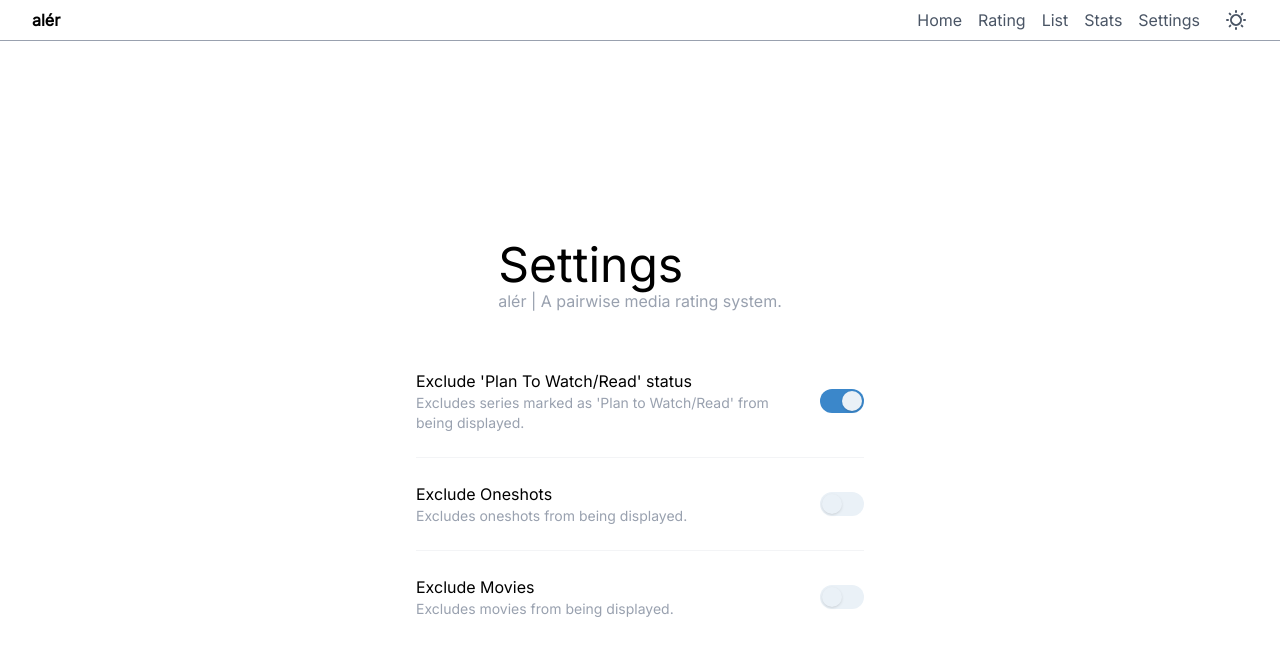
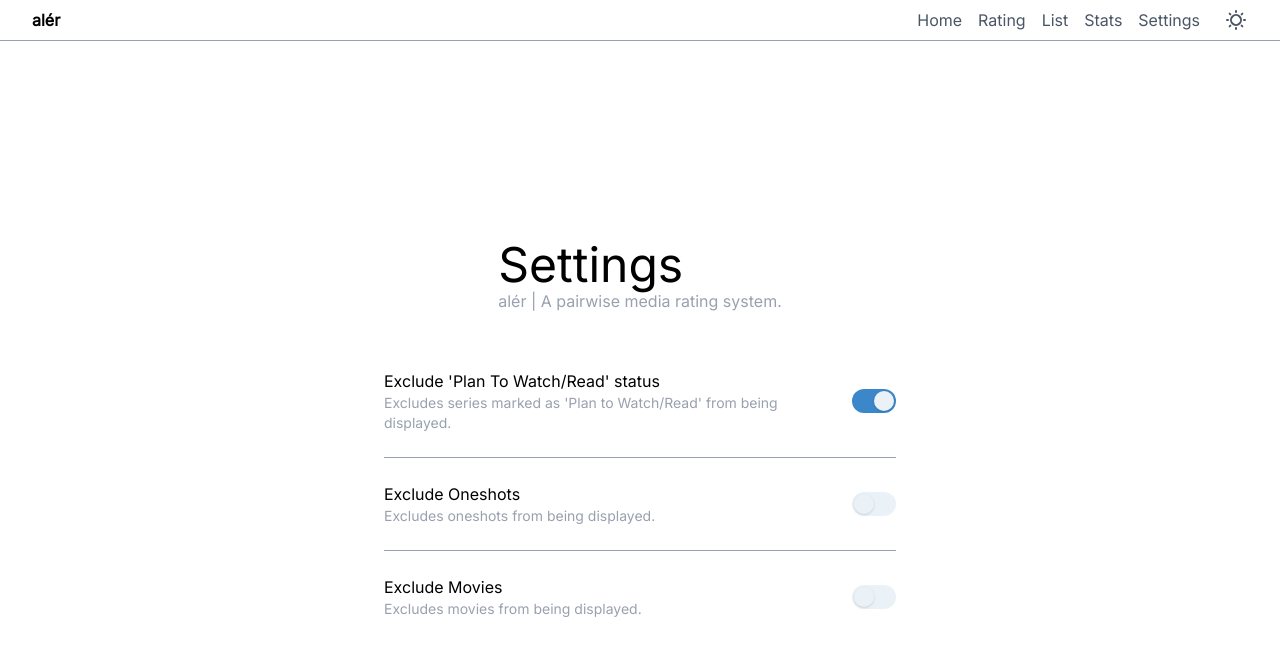
Before and after one commit to jumpyjacko/aler, a SvelteKit app: page /settings in a window 1280 px wide. Shown: the top 656 px of the page. Built offline with nearby package versions, Linux system fonts and the light colour scheme.

Commit message:
refactor: move settings to some external appwide state

```diff
--- /dev/null
+++ b/src/lib/settings.svelte.ts
@@ -0,0 +1,51 @@
+import { browser } from "$app/environment";
+
+interface SettingItem {
+    key: string;
+    title: string;
+    description: string;
+    checked: boolean;
+}
+
+const DEFAULTS: Record<string, boolean> = {
+    excludePlanning: true,
+    excludeOneshots: false,
+    excludeMovies: false
+};
+
+function getInitialValue(key: string, defaultValue: boolean): boolean {
+    if (!browser) return defaultValue;
+    const stored = localStorage.getItem(key);
+    return stored !== null ? stored === "true" : defaultValue;
+}
+
+export const settings = $state<SettingItem[]>([
+    {
+        key: "excludePlanning",
+        title: "Exclude 'Plan To Watch/Read' status",
+        description: "Excludes series marked as 'Plan to Watch/Read' from being displayed.",
+        checked: getInitialValue("excludePlanning", DEFAULTS.excludePlanning)
+    },
+    {
+        key: "excludeOneshots",
+        title: "Exclude Oneshots",
+        description: "Excludes oneshots from being displayed.",
+        checked: getInitialValue("excludeOneshots", DEFAULTS.excludeOneshots)
+    },
+    {
+        key: "excludeMovies",
+        title: "Exclude Movies",
+        description: "Excludes movies from being displayed.",
+        checked: getInitialValue("excludeMovies", DEFAULTS.excludeMovies)
+    }
+]);
+
+if (browser) {
+    $effect.root(() => {
+        $effect(() => {
+            settings.forEach(setting => {
+                localStorage.setItem(setting.key, String(setting.checked));
+            });
+        });
+    });
+}
--- a/src/routes/settings/+page.svelte
+++ b/src/routes/settings/+page.svelte
@@ -1,65 +1,16 @@
 <script lang="ts">
     import Toggle from "$lib/components/toggle.svelte";
-    import { onMount } from "svelte";
-
-    interface SettingItem {
-        key: string;
-        title: string;
-        description: string;
-        checked: boolean;
-    }
-
-    let settingsList = $state<SettingItem[]>([
-        {
-            key: "excludePlanning",
-            title: "Exclude 'Plan To Watch/Read' status",
-            description: "Excludes series marked as 'Plan to Watch/Read' from being displayed.",
-            checked: true
-        },
-        {
-            key: "excludeOneshots",
-            title: "Exclude Oneshots",
-            description: "Excludes oneshots from being displayed.",
-            checked: false
-        },
-        {
-            key: "excludeMovies",
-            title: "Exclude Movies",
-            description: "Excludes movies from being displayed.",
-            checked: false
-        },
-    ]);
-
-    let isLoaded = $state(false);
-
-    onMount(() => {
-        settingsList.forEach(setting => {
-            const stored = localStorage.getItem(setting.key);
-            if (stored !== null) {
-                setting.checked = stored === "true";
-            }
-        });
-        isLoaded = true;
-    });
-
-    $effect(() => {
-        if (!isLoaded) return;
-
-        settingsList.forEach(setting => {
-            localStorage.setItem(setting.key, String(setting.checked));
-        });
-    });
+    import { settings } from "$lib/settings.svelte";
 </script>
 
 <div class="flex flex-col items-center justify-center mt-50 gap-4">
     <div class="mb-10">
-        <h1 class="text-5xl text-text2">Settings</h1>
+        <h1 class="text-5xl text-text">Settings</h1>
         <p class="text-text-faded">alér | A pairwise media rating system.</p>
     </div>
 
-    {#if isLoaded}
-        <div class="w-full max-w-md space-y-6">
-            {#each settingsList as setting, index (setting.key)}
+    <div class="w-full px-4 md:px-0 md:max-w-lg space-y-6">
+        {#each settings as setting, index (setting.key)}
             <div class="flex items-center justify-between gap-8">
                 <div>
                     <h3 class="text-text">{setting.title}</h3>
@@ -68,15 +19,14 @@
                     </p>
                 </div>
                 <Toggle
-                        bind:checked={settingsList[index].checked}
+                    bind:checked={settings[index].checked}
                     label={setting.title}
                 />
             </div>
 
-                {#if index < settingsList.length - 1}
-                    <hr class="border-gray-100" />
+            {#if index < settings.length - 1}
+                <hr class="border-text-faded" />
             {/if}
         {/each}
     </div>
-    {/if}
 </div>
```
Lines whose indentation alone changed are shown as unchanged.
